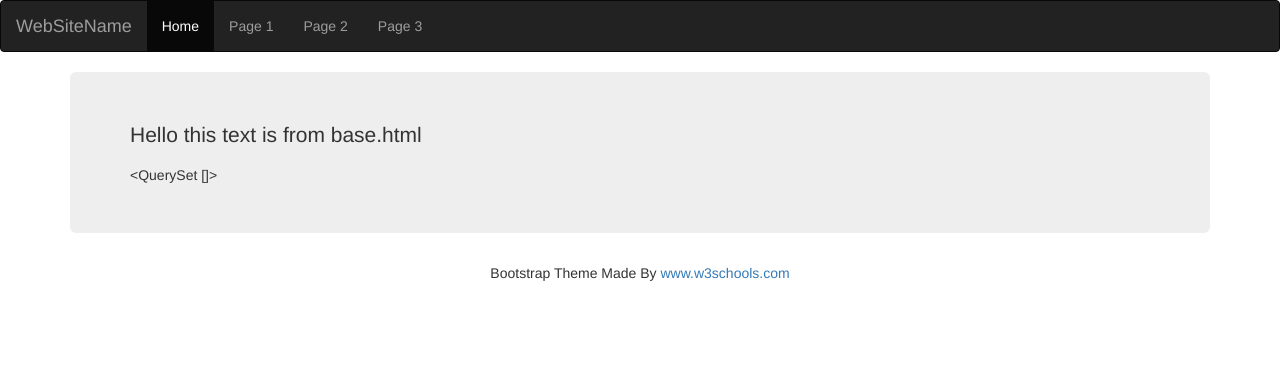
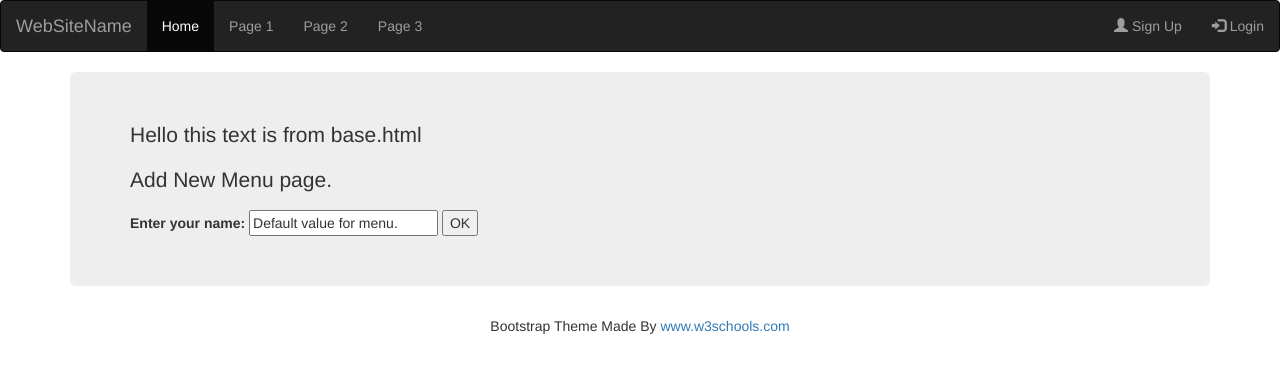
Before and after one commit to cabudies/RestaurantDjangoProject, a Django app: page /index/addNewMenu in a window 1280 px wide. Shown: the top 373 px of the page. Run offline with Django 3.2, Linux system fonts and the light colour scheme; data comes from the database, SQL or seed files in the repository; both versions use the stored data as it was after the commit; some libraries are stand-ins or nearby versions.

Commit message:
1. Added New model - Name. 2. Register model to Admin Panel. 3. Define a new html file that should take input from the user to save the value to database. 4. Define Forms.py and add a new form. 5. Add a new view and url for adding new name.

```diff
--- a/restaurant/settings.py
+++ b/restaurant/settings.py
@@ -119,3 +119,7 @@
 # https://docs.djangoproject.com/en/2.0/howto/static-files/
 
 STATIC_URL = '/static/'
+
+# Add login url for user to redirect to different website
+LOGIN_REDIRECT_URL = '/'
+LOGOUT_REDIRECT_URL = '/'
--- a/restaurant/urls.py
+++ b/restaurant/urls.py
@@ -15,8 +15,11 @@
 """
 from django.contrib import admin
 from django.urls import path, include
+from django.views.generic import RedirectView
 
 urlpatterns = [
+    path('', RedirectView.as_view(url = "/index/")),
     path('admin/', admin.site.urls),
-    path('index/', include('restaurantmanager.urls'))
+    path('index/', include('restaurantmanager.urls')),
+    path('accounts/', include('django.contrib.auth.urls'))
 ]
--- a/restaurantmanager/admin.py
+++ b/restaurantmanager/admin.py
@@ -1,11 +1,15 @@
 from django.contrib import admin
 
 # Register your models here.
-from restaurantmanager.models import Menu
+from restaurantmanager.models import Menu, Name
 
 
 class MenuDetailsAdmin(admin.ModelAdmin):
     list_display = ('recipe_name', 'menucategory', 'price', 'items_in_stock')
     list_filter = ['price', 'menucategory']
 
+class NameDetailsAdmin(admin.ModelAdmin):
+    list_display = ('name',)
+
 admin.site.register(Menu, MenuDetailsAdmin)
+admin.site.register(Name, NameDetailsAdmin)
--- a/restaurantmanager/templates/addNewMenu.html
+++ b/restaurantmanager/templates/addNewMenu.html
@@ -1,9 +1,11 @@
 {% extends 'base.html' %}
 
 {% block content %}
-    <form action="/addNewMenu/" method="post">
-        <label for="menu_name">Enter menu name:</label>
-        <input id="menu_name" type="text" name="name_field" value="Default value for menu.">
+    <p>Add New Menu page.</p>
+    <form action="#" method="post">
+        {% csrf_token %}
+        <label for="name">Enter your name:</label>
+        <input id="name" type="text" name="name" value="Default value for menu.">
         <input type="submit" value="OK">
     </form>
 {% endblock %}
--- a/restaurantmanager/templates/base.html
+++ b/restaurantmanager/templates/base.html
@@ -25,8 +25,61 @@
           <li><a href="#">Page 2</a></li>
           <li><a href="#">Page 3</a></li>
         </ul>
+        <ul class="nav navbar-nav navbar-right">
+          <li><a href="#"><span class="glyphicon glyphicon-user"></span> Sign Up</a></li>
+          <!--<li><a href="#"><span class="glyphicon glyphicon-log-in"></span> Login</a></li>-->
+          {% if user.is_authenticated %}
+                <li><a href="{% url 'logout' %}" ><span class="glyphicon glyphicon-log-out"></span> Logout</a></li>
+          {% else %}
+                <li><a href="#" data-toggle="modal" data-target="#myModal"><span class="glyphicon glyphicon-log-in"></span> Login</a></li>
+          {% endif %}
+        </ul>
       </div>
     </nav>
+
+
+    <!-- Login Modal -->
+      <div class="modal fade" id="myModal" role="dialog">
+        <div class="modal-dialog">
+            <!-- Modal content-->
+            <div class="modal-content">
+                <div class="modal-header" style="padding:35px 50px;">
+                  <button type="button" class="close" data-dismiss="modal">&times;</button>
+                  <h4><span class="glyphicon glyphicon-lock"></span> Provide Login credentials</h4>
+                </div>
+                <div class="modal-body" style="padding:40px 50px;">
+                    <!--{#action="{% url 'login_view' %}"#}-->
+                  <form id="login-form" method="post" action="login/" >
+                      {% csrf_token %}
+                    <div class="form-group">
+                      <label><span class="glyphicon glyphicon-user"></span> Username</label>
+                      <input type="text" class="form-control" id="username" name="username" placeholder="Enter username" required>
+                    </div>
+                    <div class="form-group">
+                      <label><span class="glyphicon glyphicon-eye-open"></span> Password</label>
+                      <input type="password" class="form-control" id="password" name="password" placeholder="Enter password" required>
+                    </div>
+                    <div class="checkbox">
+                      <label><input type="checkbox" value="" checked>Remember me</label>
+                    </div>
+                      {% if form.errors %}
+                        <p class=" label label-danger">
+                            Your username and password didn't match.
+                            Please try again.
+                        </p>
+                      {% endif %}
+                      <button type="submit" value="Login" class="btn btn-success btn-block"><span class="glyphicon glyphicon-off"></span> Login</button>
+                  </form>
+                </div>
+                <div class="modal-footer">
+                  <button type="submit" class="btn btn-danger btn-default pull-left" data-dismiss="modal"><span class="glyphicon glyphicon-remove"></span> Cancel</button>
+                  <p>Not a member? <a href="#">Sign Up</a></p>
+                  <p>Forgot <a href="#">Password?</a></p>
+                </div>
+            </div>
+        </div>
+      </div>
+
 
     <main role="main" class="container">
       <div class="jumbotron">
--- a/restaurantmanager/templates/index.html
+++ b/restaurantmanager/templates/index.html
@@ -7,11 +7,11 @@
     {% if menus %}
         <p>Yes there is a variable called menus.</p>
         <p>{#{ menus }#}</p>
+        <ul>
         {% for menu in menus %}
-            <ul>
-                <li>{{ menu.recipe_name }}</li>
-            </ul>
+                <li>{{ menu.recipe_name }}, category is: {{ menu.menucategory }}</li>
         {% endfor %}
+        </ul>
 
     {% else %}
         <p>Sorry. There's no variable called menus.</p>
--- /dev/null
+++ b/restaurantmanager/templates/registration/login.html
@@ -0,0 +1,5 @@
+{% extends 'base.html' %}
+
+{% block content %}
+    <p>Use admin panel to create a new login.</p>
+{% endblock %}
--- a/restaurantmanager/urls.py
+++ b/restaurantmanager/urls.py
@@ -1,5 +1,5 @@
 from django.urls import path
-
+from django.contrib.auth import views as auth_views
 from . import views
 
 urlpatterns = [
@@ -8,7 +8,10 @@
     # About us page, url - index/aboutus
     path('aboutus', views.aboutus),
     # Load only specific menu item
-    path('<slug:recipe_name>', views.detail, name='detail'),
+    # path('<slug:recipe_name>', views.detail, name='detail'),
     # Add new Menu
-    # path('addNewMenu', views.add_new_menu_item, name='add-new-menu')
+    path('addNewMenu', views.add_new_name, name='add-new-name'),
+    # Custom Login Template
+    path('login/', views.custom_login_view, name='login'),
+    path('accounts/login/', auth_views.LoginView.as_view())
 ]
--- a/restaurantmanager/views.py
+++ b/restaurantmanager/views.py
@@ -1,11 +1,13 @@
+from django.contrib.auth.decorators import login_required
 from django.http import HttpResponse
 from django.shortcuts import render
-
+from django.contrib.auth import authenticate, login
 # Create your views here.
 from django.template import loader
 
 # from restaurantmanager.Forms import AddNewMenu
-from restaurantmanager.models import Menu
+from restaurantmanager.Forms import AddName
+from restaurantmanager.models import Menu, Name
 
 
 def index(request):
@@ -36,10 +38,53 @@
     # return HttpResponse("Display the details of: %s " % recipe_name)
     return HttpResponse(template_name.render(context, request))
 
-# def add_new_menu_item(request, menu_name):
+# @login_required(login_url='/accounts/login/')
+def add_new_name(request):
+    # if request.user.is_authenticated:
+    #     username = request.user.username
+    #     print("User is logged in. Logged in user's name is: ", username)
+
+    if request.method == 'POST':
+        form = AddName(request.POST)
+
+        if form.is_valid():
+            name = request.POST.get('name')
+            new_entry = Name(name = name)
+            new_entry.save()
+
+    return render(request, 'addNewMenu.html')
+    # return HttpResponse(template_name.render(request, form = form))
+
+def custom_login_view(request):
+    name = request.POST.get('username')
+    pwd = request.POST.get('password')
+    user = authenticate(username = name, password = pwd)
+    global context
+    if user is not None:
+        login(request, user)
+        context = {
+            'success': 'User logged in'
+        }
+        return HttpResponse("User logged in successfully." + name)
+    else:
+        context = {
+            'success' : 'Invalid credentials'
+        }
+
+    return HttpResponse("Sorry invalid credentials.")
+
+# @login_required(login_url='/accounts/login/')
+# def add_new_menu(request):
+#     # if request.user.is_authenticated:
+#     #     username = request.user.username
+#     #     print("User is logged in. Logged in user's name is: ", username)
+#
 #     if request.method == 'POST':
 #         form = AddNewMenu(request.POST)
 #
-#         if form.is_valid():
-#             pass
-#     pass
+#         if form.is_valid() and request.user.is_authenticated:
+#             name = request.POST.get('name')
+#             new_entry = Name(name = name)
+#             new_entry.save()
+#
+#     return render(request, 'addNewMenu.html')
```
Also changed, not shown: restaurantmanager/Forms.py (+16 -20 lines), restaurantmanager/models.py (+6 -5 lines), db.sqlite3.
